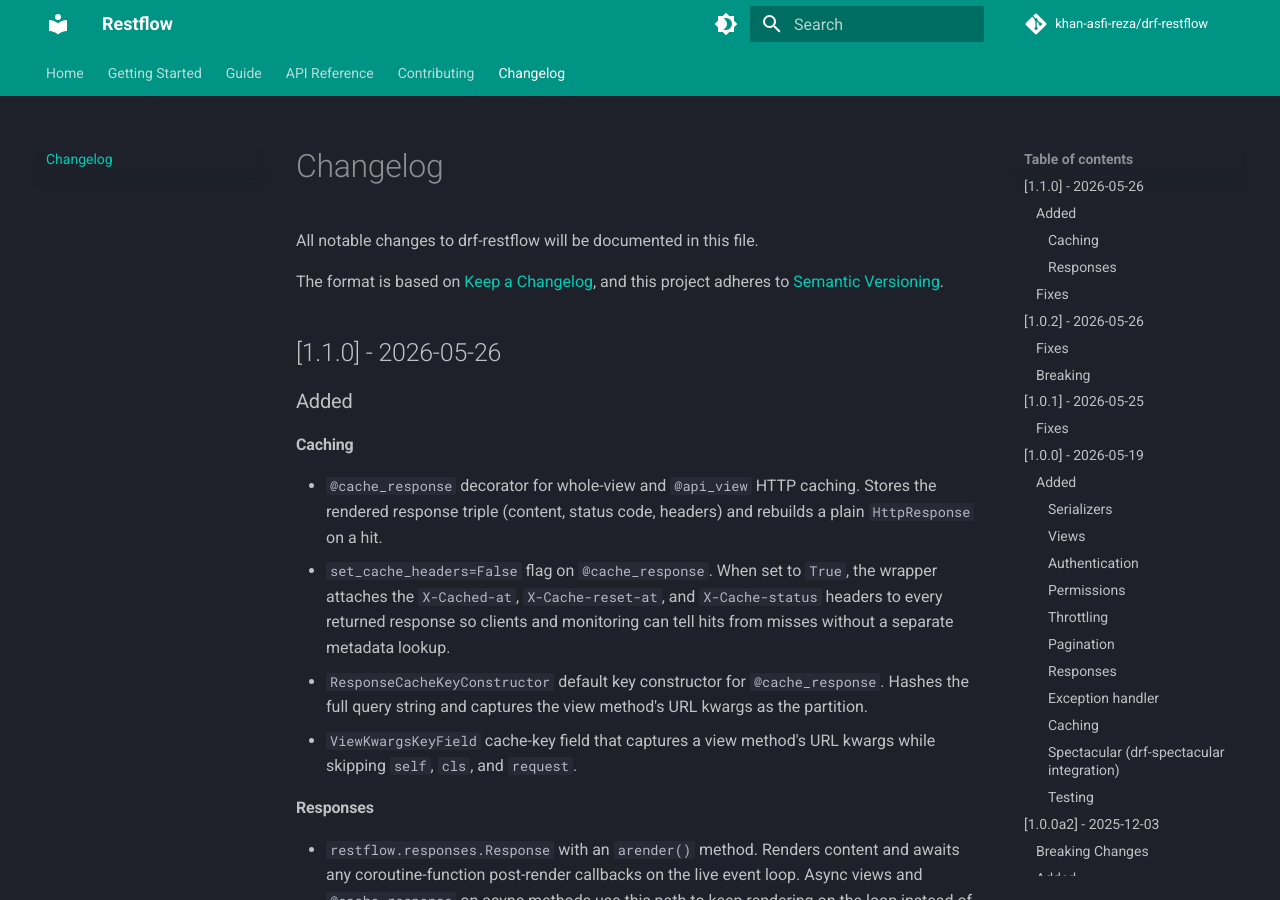
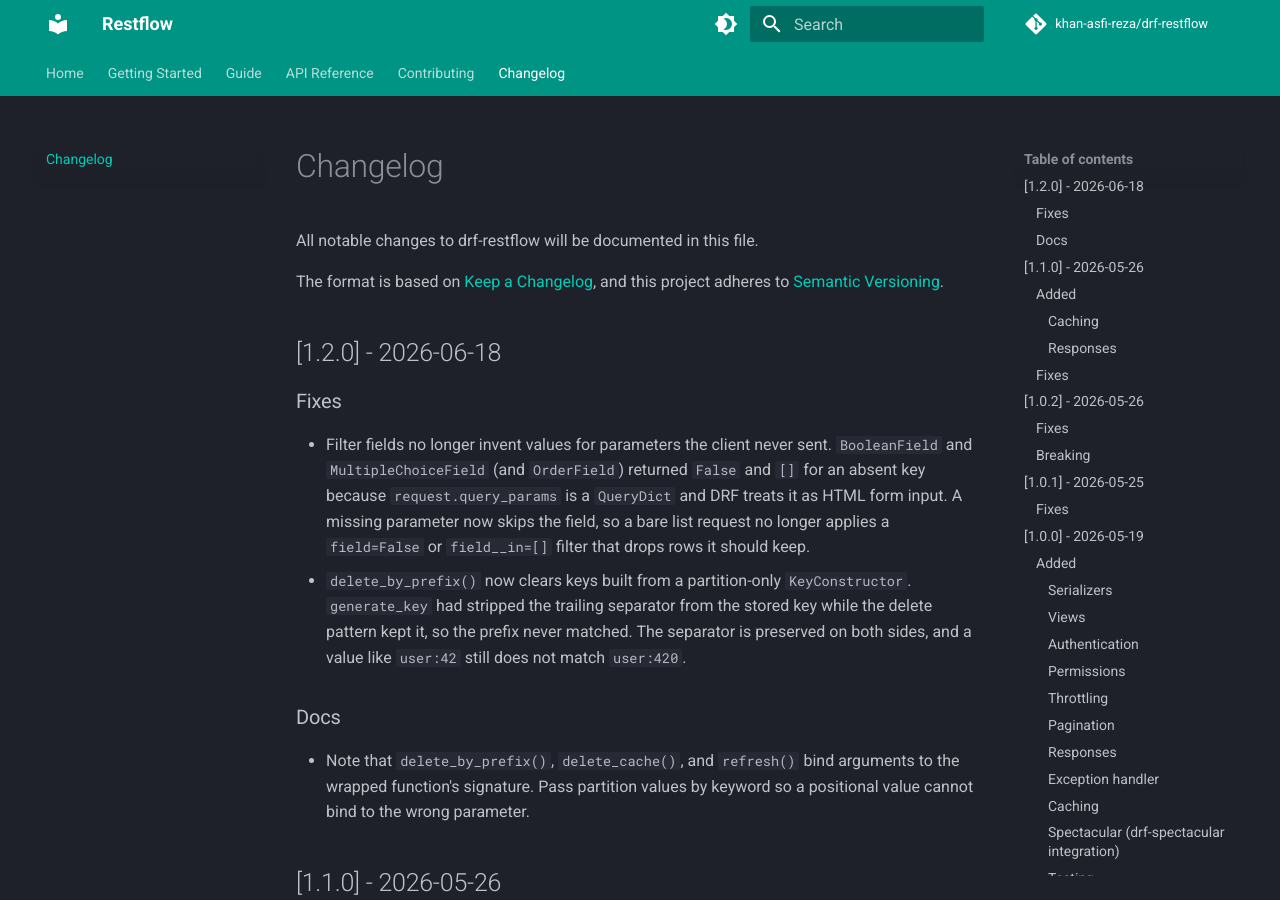
Before and after one commit to khan-asfi-reza/drf-restflow, an MkDocs documentation site: the page built from docs/changelog.md, in a window 1280 px wide and 900 px high. Built offline with MkDocs 1.6.1 and Material for MkDocs 9.7.7, drawn with Linux system fonts in a browser that asks for light colours; comment, search, counter and statistics services are not loaded; the version menu is left out.

Commit message:
v1.2.0: update docs

```diff
--- a/docs/changelog.md
+++ b/docs/changelog.md
@@ -4,6 +4,15 @@
 
 The format is based on [Keep a Changelog](https://keepachangelog.com/en/1.0.0/),
 and this project adheres to [Semantic Versioning](https://semver.org/spec/v2.0.0.html).
+
+## [1.2.0] - 2026-06-18
+
+### Fixes
+- Filter fields no longer invent values for parameters the client never sent. `BooleanField` and `MultipleChoiceField` (and `OrderField`) returned `False` and `[]` for an absent key because `request.query_params` is a `QueryDict` and DRF treats it as HTML form input. A missing parameter now skips the field, so a bare list request no longer applies a `field=False` or `field__in=[]` filter that drops rows it should keep.
+- `delete_by_prefix()` now clears keys built from a partition-only `KeyConstructor`. `generate_key` had stripped the trailing separator from the stored key while the delete pattern kept it, so the prefix never matched. The separator is preserved on both sides, and a value like `user:42` still does not match `user:420`.
+
+### Docs
+- Note that `delete_by_prefix()`, `delete_cache()`, and `refresh()` bind arguments to the wrapped function's signature. Pass partition values by keyword so a positional value cannot bind to the wrong parameter.
 
 ## [1.1.0] - 2026-05-26
 
```
